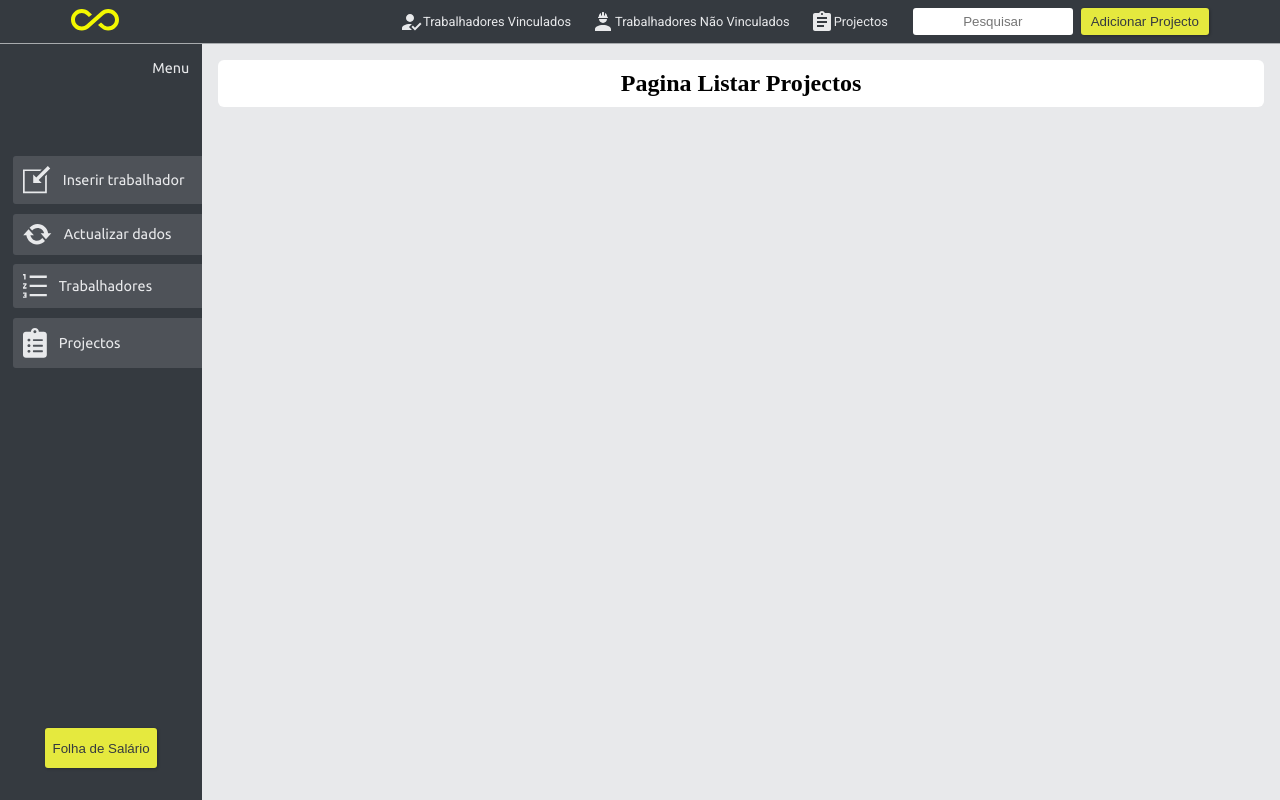
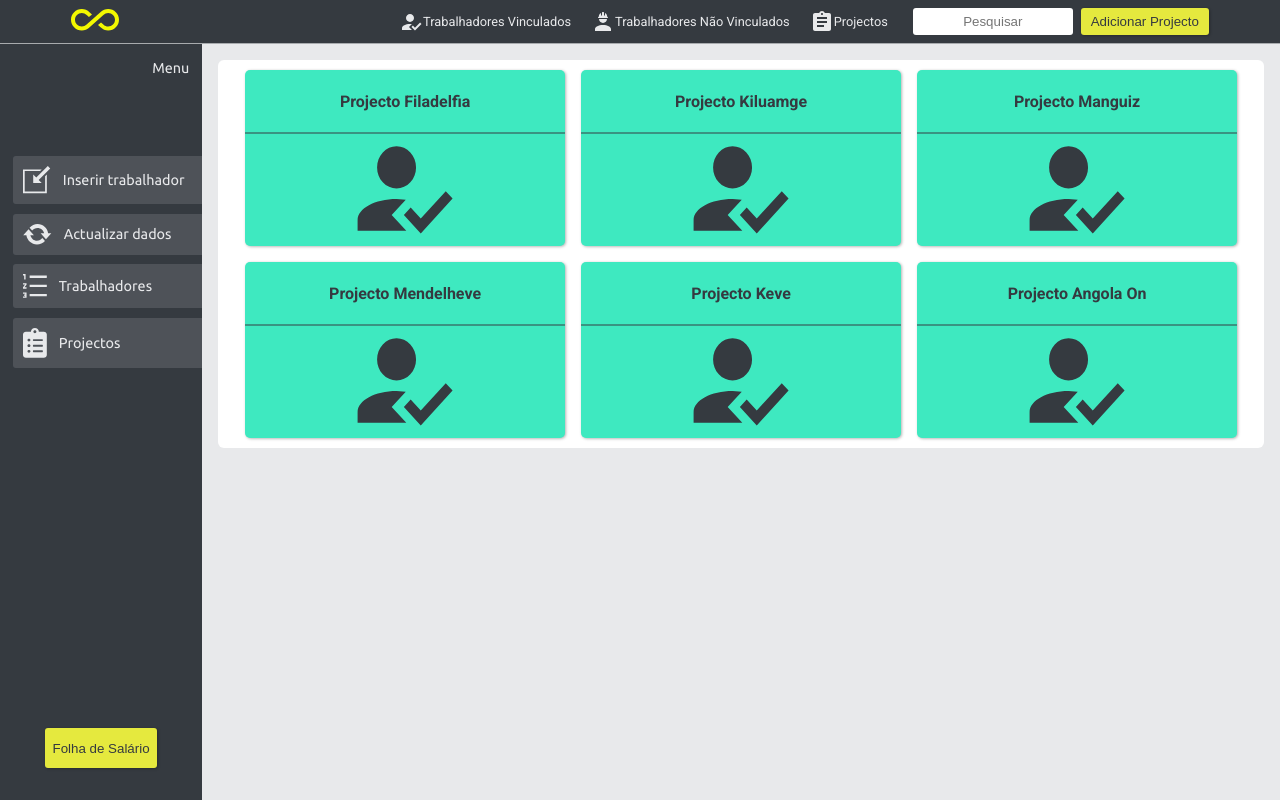
Before and after one commit to Seratooo/S-folha-de-pagamento, a React (Create React App) app in the folder web/: page /show-projects in a window 1280 px wide. Built offline with nearby package versions, Linux system fonts and the light colour scheme.

Commit message:
Pag listar projectos

```diff
--- a/web/src/componets/PaginaListarProjectos/index.tsx
+++ b/web/src/componets/PaginaListarProjectos/index.tsx
@@ -1,9 +1,17 @@
 import React from 'react'
+import Projecto from '../03_Projecto'
 import './style.css'
+import {Link} from 'react-router-dom'
 export default function PaginaListarProjectos() {
+
   return(
-    <div>
-      <h1>Pagina Listar Projectos</h1>
-    </div>
+    <>
+   <Link to="/show-workers/project" style={{textDecoration:'none'}}> <Projecto nomeDoProjecto="Projecto Filadelfia"/></Link>
+   <Link to="/show-workers/project" style={{textDecoration:'none'}}>  <Projecto nomeDoProjecto="Projecto Kiluamge"/> </Link>
+   <Link to="/show-workers/project" style={{textDecoration:'none'}}>  <Projecto nomeDoProjecto="Projecto Manguiz"/></Link>
+   <Link to="/show-workers/project" style={{textDecoration:'none'}}>  <Projecto nomeDoProjecto="Projecto Mendelheve"/></Link>
+   <Link to="/show-workers/project" style={{textDecoration:'none'}}>  <Projecto nomeDoProjecto="Projecto Keve"/></Link>
+   <Link to="/show-workers/project" style={{textDecoration:'none'}}> <Projecto nomeDoProjecto="Projecto Angola On"/></Link>
+    </>
   )
 }
```
